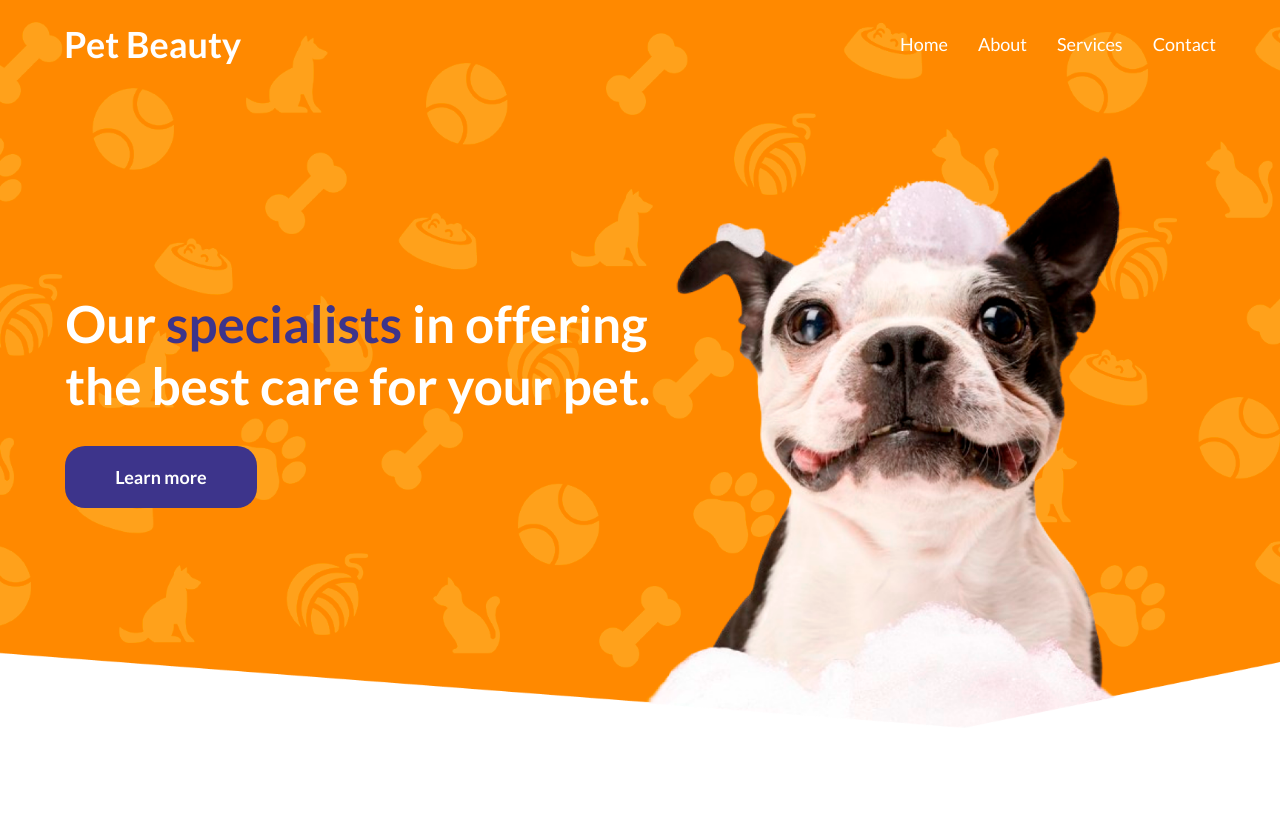
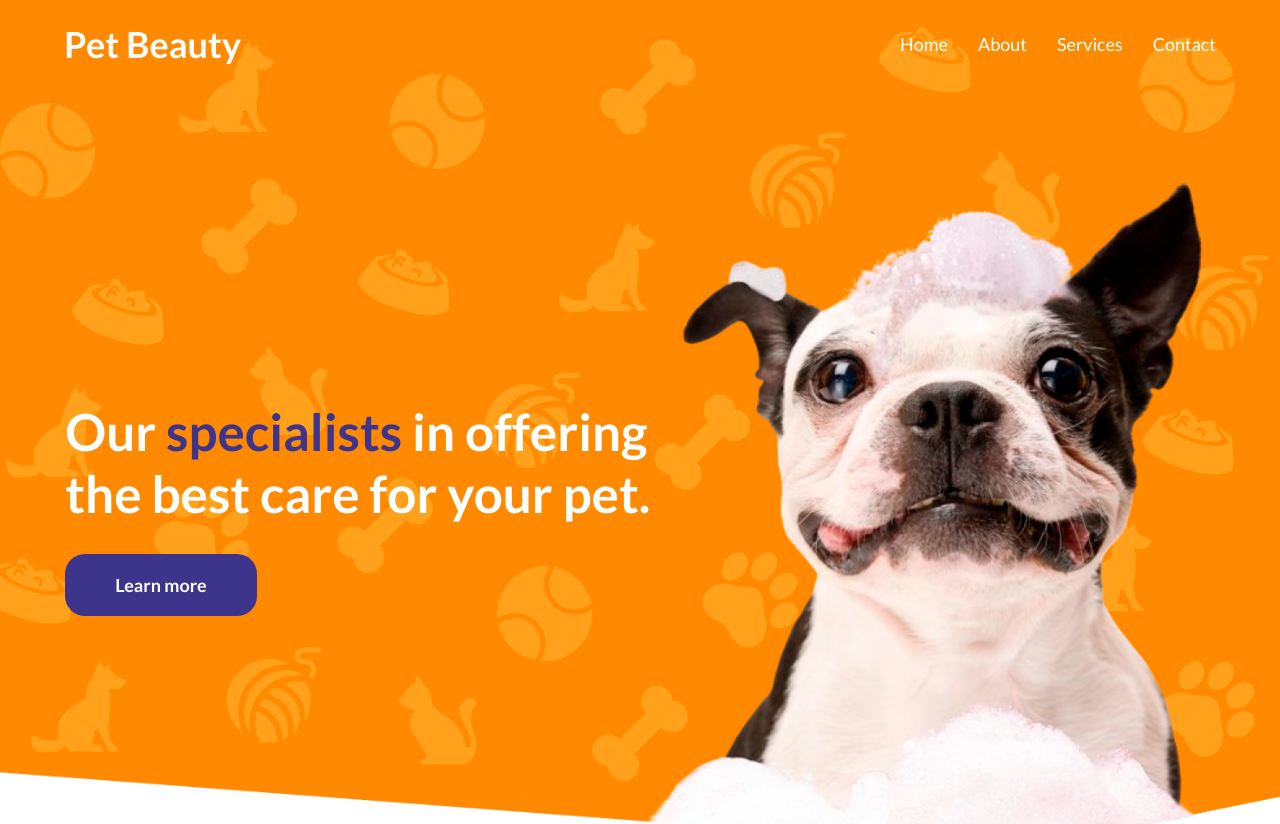
Before and after one commit to MFelipeSilva/landing-page-pet-beauty, a React (Create React App) app: page / in a window 1280 px wide. Shown: the top 824 px of the page. Built offline with nearby package versions, Linux system fonts and the light colour scheme.

Commit message:
feat: small changes in home page

```diff
--- a/src/pages/home/index.tsx
+++ b/src/pages/home/index.tsx
@@ -7,8 +7,8 @@ import home_banner from "../../assets/home-banner.png";
 const Container = styled.section`
   display: flex;
   width: 100%;
-  height: 100vh;
-  padding-left: 5.1vw;
+  height: 100%;
+  padding: 25em 0 20em 5.1vw;
   align-items: center;
   justify-content: start;
   background-image: url(${home_banner});
```
